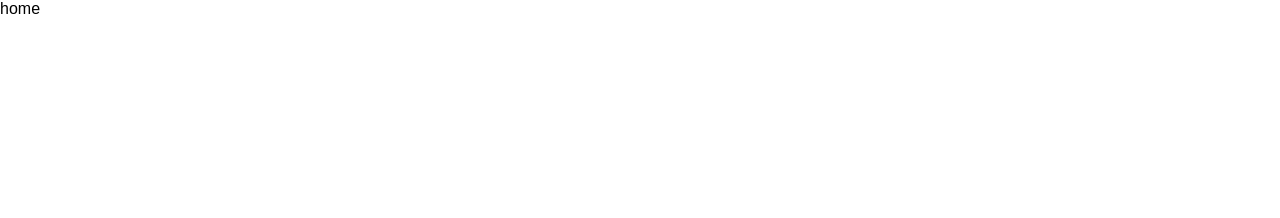
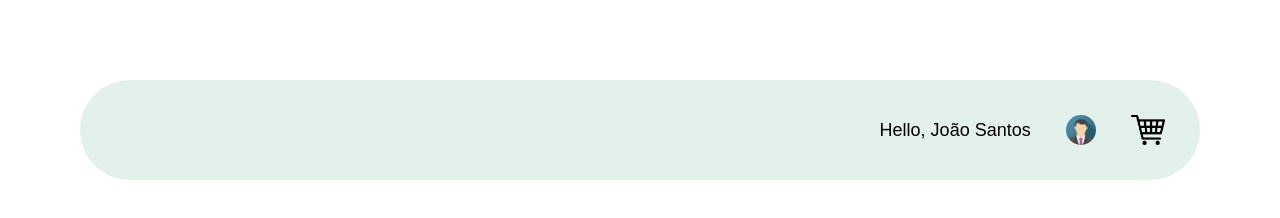
Before and after one commit to jopms/jacando-shopping-page, a React app: page / in a window 1280 px wide. Built offline with nearby package versions, Linux system fonts and the light colour scheme.

Commit message:
feat: created Header component and added styles

```diff
--- a/package.json
+++ b/package.json
@@ -11,6 +11,7 @@
     "react-router": "^6.2.1",
     "react-router-dom": "^6.2.1",
     "react-scripts": "5.0.0",
+    "sass": "^1.49.0",
     "web-vitals": "^2.1.4"
   },
   "scripts": {
--- /dev/null
+++ b/src/components/Header.js
@@ -0,0 +1,22 @@
+import React from "react";
+import "../styles/scss/_header.scss";
+import avatar from "../styles/img/img-avatar.png";
+import shoppingCart from "../styles/img/shopping-cart.png";
+
+/* Header Component */
+const Header = () => {
+  return (
+    <div className="header-wrapper">
+      <div className="org-logo"></div>
+      <div className="user-settings">
+        <div className="user">
+          <span className="user-name">Hello, João Santos</span>
+          <img className="user-logo" src={avatar} alt="avatar" />
+        </div>
+        <img className="shopping-cart" src={shoppingCart} alt="shopping-cart" />
+      </div>
+    </div>
+  );
+};
+
+export default Header;
--- a/src/components/pages/App.js
+++ /dev/null
@@ -1,22 +0,0 @@
-import React from "react";
-import { BrowserRouter as Router, Routes, Route } from "react-router-dom";
-import Home from "./Home";
-import Vegetables from "./Vegetables";
-import Fruits from "./Fruits";
-import Cheese from "./Cheese";
-
-/* Handles Routing */
-const App = () => {
-  return (
-    <Router>
-      <Routes>
-        <Route path="/" exact element={<Home />} />
-        <Route path="vegetables" element={<Vegetables />} />
-        <Route path="fruits" element={<Fruits />} />
-        <Route path="cheese" element={<Cheese />} />
-      </Routes>
-    </Router>
-  );
-};
-
-export default App;
--- a/src/index.js
+++ b/src/index.js
@@ -1,6 +1,6 @@
 import React from "react";
 import ReactDOM from "react-dom";
-import App from "./components/pages/App";
+import App from "./pages/App";
 import "./styles/css/styles.css";
 
 ReactDOM.render(
--- /dev/null
+++ b/src/pages/App.js
@@ -0,0 +1,26 @@
+import React from "react";
+import { BrowserRouter as Router, Routes, Route } from "react-router-dom";
+import Home from "./Home";
+import Vegetables from "./Vegetables";
+import Fruits from "./Fruits";
+import Cheese from "./Cheese";
+import Header from "../components/Header";
+
+/* Handles Routing */
+const App = () => {
+  return (
+    <div className="main-wrapper">
+      <Router>
+        <Header />
+        <Routes>
+          <Route path="/" exact element={<Home />} />
+          <Route path="vegetables" element={<Vegetables />} />
+          <Route path="fruits" element={<Fruits />} />
+          <Route path="cheese" element={<Cheese />} />
+        </Routes>
+      </Router>
+    </div>
+  );
+};
+
+export default App;
--- a/src/components/pages/Cheese.js
+++ b/src/pages/Cheese.js
@@ -2,7 +2,7 @@ import React from "react";
 
 /* Cheese category */
 const Cheese = () => {
-  return <div>cheese</div>;
+  return <div></div>;
 };
 
 export default Cheese;
--- a/src/components/pages/Fruits.js
+++ b/src/pages/Fruits.js
@@ -2,7 +2,7 @@ import React from "react";
 
 /* Fruits category */
 const Fruits = () => {
-  return <div>fruits</div>;
+  return <div></div>;
 };
 
 export default Fruits;
--- a/src/components/pages/Home.js
+++ b/src/pages/Home.js
@@ -2,7 +2,7 @@ import React from "react";
 
 /* Home screen */
 const Home = () => {
-  return <div>home</div>;
+  return <div></div>;
 };
 
 export default Home;
--- a/src/components/pages/Vegetables.js
+++ b/src/pages/Vegetables.js
@@ -2,7 +2,7 @@ import React from "react";
 
 /* Vegetables category */
 const Vegetables = () => {
-  return <div>vegetables</div>;
+  return <div></div>;
 };
 
 export default Vegetables;
--- a/src/styles/css/styles.css
+++ b/src/styles/css/styles.css
@@ -1,8 +1,8 @@
 html,
 body {
   height: 100%;
+  padding: 0;
   margin: 0;
-  padding: 0;
 }
 
 #root {
--- /dev/null
+++ b/src/styles/scss/_header.scss
@@ -0,0 +1,40 @@
+@import "variables.scss";
+
+.header-wrapper {
+  position: fixed;
+  height: 100px;
+  background-color: $header-color;
+  display: flex;
+  grid-column-start: 3;
+  justify-content: flex-end;
+  align-items: center;
+  width: calc(100% - 10rem);
+  margin: 5rem;
+  border-radius: 50px;
+
+  .org-logo {
+  }
+  .user-settings {
+    display: flex;
+    .user {
+      display: flex;
+      align-items: center;
+      height: fit-content;
+      .user-logo {
+        height: 30px;
+        border-radius: 50%;
+        padding: 0px 35px;
+      }
+      .user-name {
+        font-size: 18px;
+      }
+    }
+    .shopping-cart {
+      height: 30px;
+      padding-right: 35px;
+      &:hover {
+        cursor: pointer;
+      }
+    }
+  }
+}
--- /dev/null
+++ b/src/styles/scss/variables.scss
@@ -0,0 +1 @@
+$header-color: #e3f1eb;
```
Also changed, not shown: src/styles/img/img-avatar.png (added), src/styles/img/shopping-cart.png (added), 1 other file.
